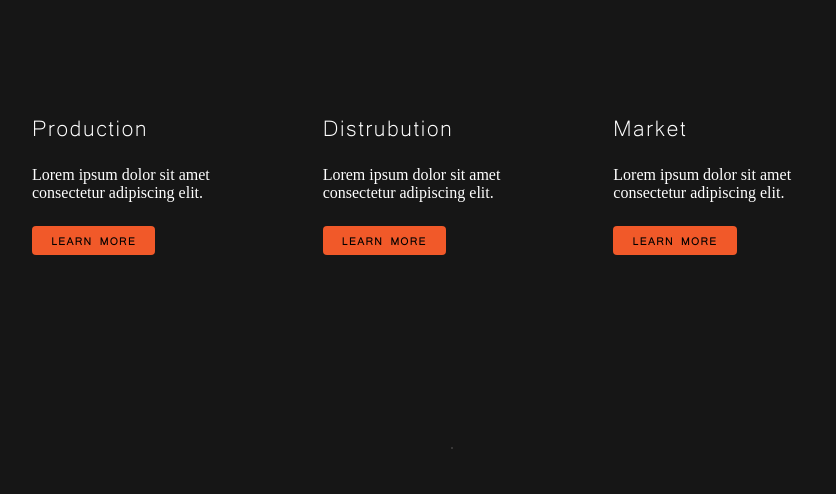
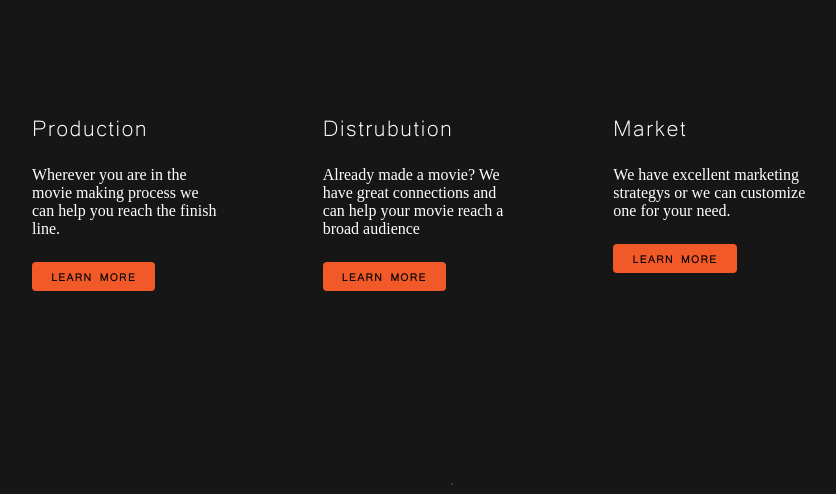
Before and after one commit to adamkjall/medieinstituet-wireframe-mockup-design, a plain HTML site: page index.html in a window 1280 px wide. Shown: the part 2517-3011 px from the top of the page, without its empty margins (188-1024 px from the left). Drawn offline with Linux system fonts and the light colour scheme.

Commit message:
updated some text

```diff
--- a/index.html
+++ b/index.html
@@ -106,17 +106,26 @@
         <div class="section-container">
           <div class="category">
             <h2>Production</h2>
-            <p>Lorem ipsum dolor sit amet consectetur adipiscing elit.</p>
+            <p>
+              Wherever you are in the movie making process we can help you reach
+              the finish line.
+            </p>
             <button class="btn btn-secondary">Learn more</button>
           </div>
           <div class="category">
             <h2>Distrubution</h2>
-            <p>Lorem ipsum dolor sit amet consectetur adipiscing elit.</p>
+            <p>
+              Already made a movie? We have great connections and can help your
+              movie reach a broad audience
+            </p>
             <button class="btn btn-secondary">Learn more</button>
           </div>
           <div class="category">
             <h2>Market</h2>
-            <p>Lorem ipsum dolor sit amet consectetur adipiscing elit.</p>
+            <p>
+              We have excellent marketing strategys or we can customize one for
+              your need.
+            </p>
             <button class="btn btn-secondary">Learn more</button>
           </div>
         </div>
```
